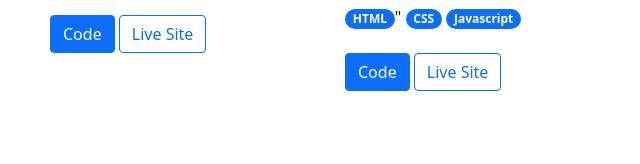
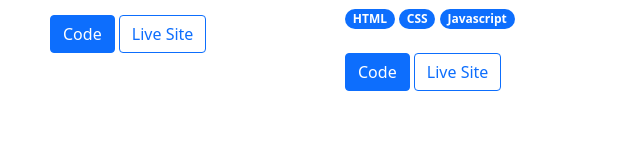
Before and after one commit to DriaThomas/DriaThomas.github.io, a plain HTML site: page index.html in a window 1280 px wide. Shown: the part 1945-2109 px from the top of the page, 640-1280 px from the left. Drawn offline with nearby package versions, Linux system fonts and the light colour scheme.

Commit message:
Update index.html

```diff
--- a/index.html
+++ b/index.html
@@ -188,7 +188,7 @@
             <div class="workSpace3 d-grid gap-2 d-md-block">
                 <img class="imgProjects" src="images/Screen Shot 2022-01-11 at 3.59.27 PM.png" alt="frog vs Toad Dom Game">
                 <h2>Frog vs Toad Dom Game</h2>
-                <div> <span class="badge rounded-pill bg-primary">HTML</span>"
+                <div> <span class="badge rounded-pill bg-primary">HTML</span>
                     <span class="badge rounded-pill bg-primary">CSS</span>
                     <span class="badge rounded-pill bg-primary">Javascript</span>
                 </div> <br>
```
